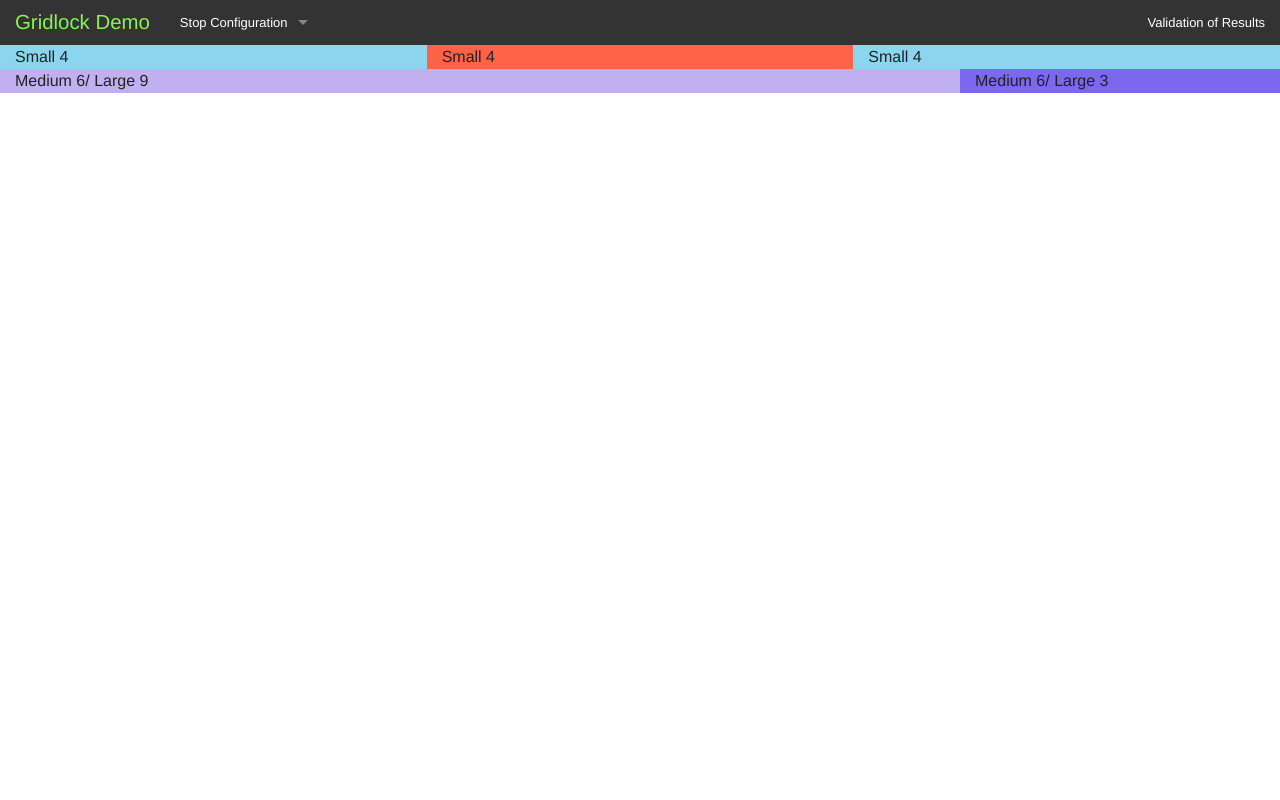
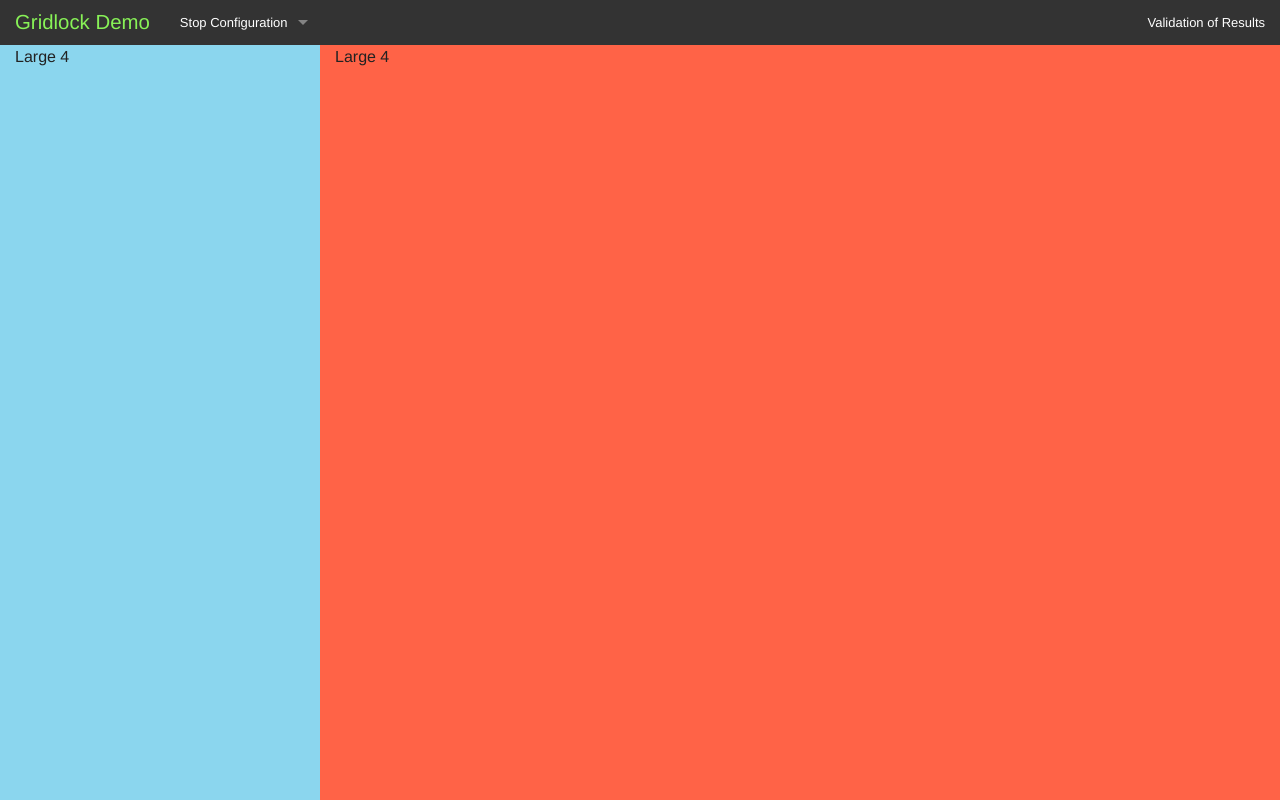
Before and after one commit to Giologic/gridlock, a Django app: page / in a window 1280 px wide. Run offline with Django 3.2, Linux system fonts and the light colour scheme; style sheets or scripts are compiled from the project's sources; some libraries are stand-ins or nearby versions.

Commit message:
Maximize height of demo page columns

```diff
--- a/static/scss/demo.css
+++ b/static/scss/demo.css
@@ -1,4 +1,15 @@
-.row {
-  max-width: 100%; }
+html {
+  box-sizing: border-box;
+  height: 100%; }
+  html * {
+    box-sizing: inherit; }
+  html body nav {
+    min-height: 45px;
+    max-height: 45px; }
+  html body #main-content-row {
+    height: calc(100% - 45px);
+    max-width: 100%; }
+    html body #main-content-row .full-height {
+      min-height: 100%; }
 
 /*# sourceMappingURL=demo.css.map */
--- a/static/scss/demo.scss
+++ b/static/scss/demo.scss
@@ -1,3 +1,28 @@
-.row {
-    max-width: 100%;
+html {
+    box-sizing: border-box;
+    height: 100%;
+
+    * {
+        box-sizing: inherit;
+    }
+
+    body {
+        $navbar-height: 45px;
+        $content-height: calc(100% - 45px);
+
+        nav {
+            min-height: $navbar-height;
+            max-height: $navbar-height;
+        }
+
+        #main-content-row {
+            height: $content-height;
+            max-width: 100%;
+
+            .full-height {
+                min-height: 100%;
+            }
+        }
+    }
+
 }
--- a/templates/demo.html
+++ b/templates/demo.html
@@ -7,19 +7,8 @@
 
 {% block body %}
     {% include 'navbar.html' %}
-
-    <div class = "row">
-        <div class = "small-4 columns" style = "background-color:#8BD6EE;">Small 4</div>
-        <div class = "small-4 columns" style = "background-color:#FF6347;">Small 4</div>
-        <div class = "small-4 columns" style = "background-color:#8BD6EE;">Small 4</div>
-    </div>
-
-    <div class = "row">
-        <div class = "medium-6 large-9 columns" style = "background-color:#C0B0F0;">
-            Medium 6/ Large 9
-        </div>
-        <div class = "medium-6 large-3 columns" style = "background-color:#7B68EE;">
-            Medium 6/ Large 3
-        </div>
+    <div id="main-content-row" class="row">
+        <div class="large-3 columns full-height" style="background-color:#8BD6EE;">Large 4</div>
+        <div class="large-9 columns full-height" style="background-color:#FF6347;">Large 4</div>
     </div>
 {% endblock %}
--- a/templates/navbar.html
+++ b/templates/navbar.html
@@ -10,8 +10,6 @@
         <li class="name">
             <h1 id="nav-title"><a href="#">Gridlock Demo</a></h1>
         </li>
-        <!-- Remove the class "menu-icon" to get rid of menu icon. Take out "Menu" to just have icon alone -->
-        <li class="toggle-topbar menu-icon"><a href="#"><span>Menu</span></a></li>
     </ul>
 
     <section class="top-bar-section">
@@ -22,12 +20,11 @@
 
         <!-- Left Nav Section -->
         <ul class="left">
-
             <li class="has-dropdown">
                 <a href="#">Stop Configuration</a>
                 <ul class="dropdown">
-                    <li><a href="#">Open</a></li> <!-- TODO: Verify if import format is XML -->
-                    <li><a href="#">Save As</a></li> <!-- TODO: Verify if output format is XML -->
+                    <li><a href="#">Open</a></li>
+                    <li><a href="#">Save As</a></li>
                 </ul>
             </li>
         </ul>
```
Also changed, not shown: 1 other file.
